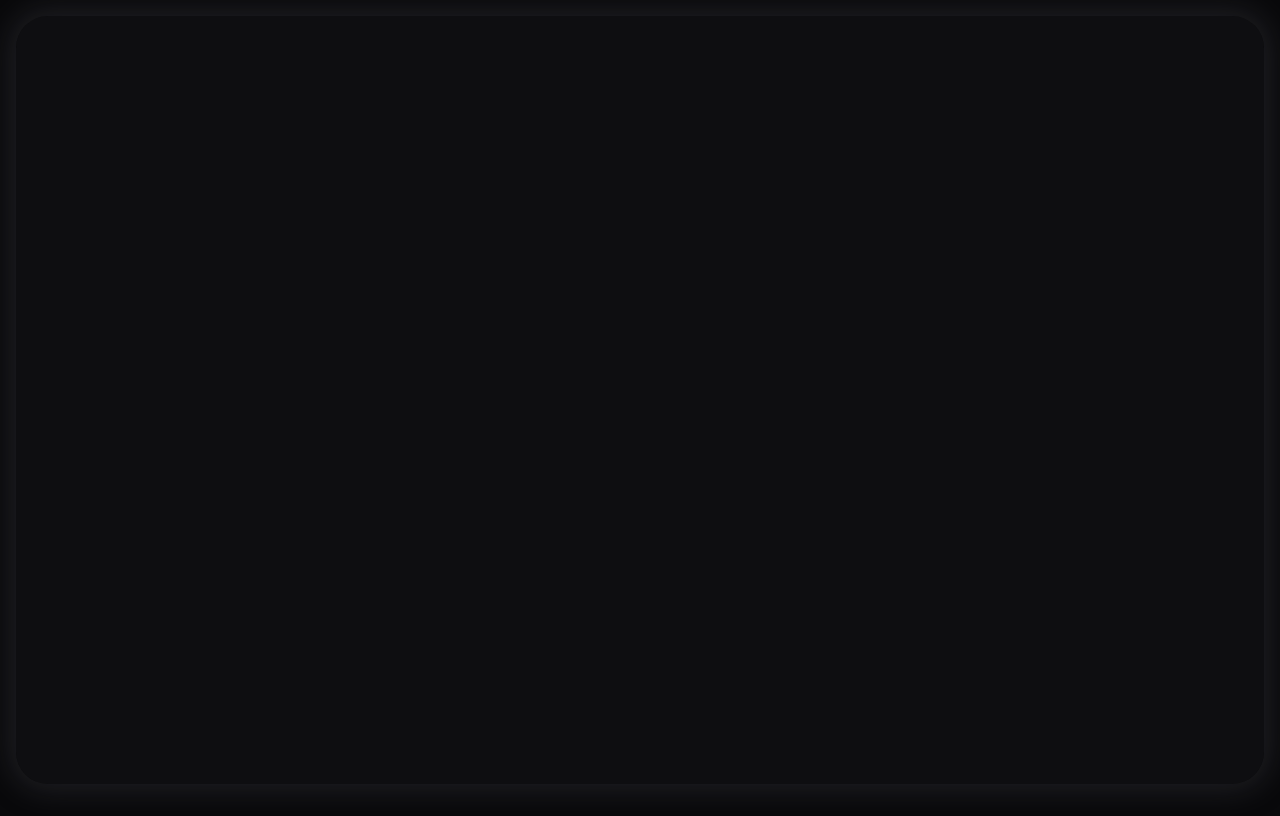
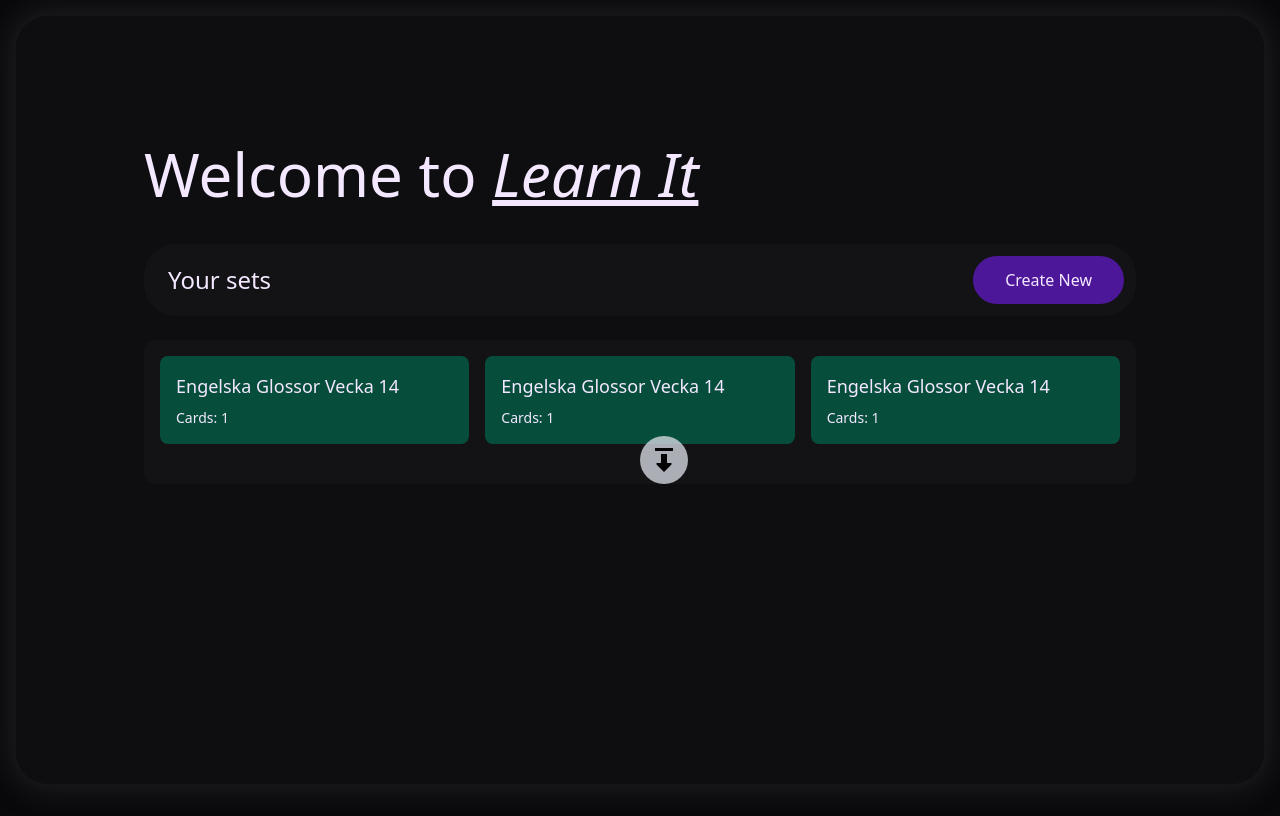
Before and after one commit to VpgMackan/learn-it, a Next.js app: page / in a window 1280 px wide. Built offline with nearby package versions, Linux system fonts and the light colour scheme.

Commit message:
Refactor Home component to manage sets data with localStorage, enhance layout, and add down arrow SVG

```diff
--- a/src/app/card/page.tsx
+++ /dev/null
@@ -1,7 +0,0 @@
-export default function Card() {
-  return (
-    <div className="">
-      <h1>Test 2</h1>
-    </div>
-  );
-}
--- a/src/app/layout.tsx
+++ b/src/app/layout.tsx
@@ -25,10 +25,10 @@ export default function RootLayout({
   return (
     <html lang="en">
       <body
-        className={`${geistSans.variable} ${geistMono.variable} antialiased bg-zinc-950 min-h-screen overflow-y-hidden text-purple-100`}
+        className={`${geistSans.variable} ${geistMono.variable} antialiased bg-zinc-950 min-h-screen text-purple-100 overflow-y-hidden`}
       >
         <div className="m-4 flex flex-col h-[calc(100vh-2rem)]">
-          <div className="bg-zinc-900/40 w-full p-8 rounded-4xl flex-grow shadow-[0px_0px_30px_6px] shadow-zinc-700/40">
+          <div className="bg-zinc-900/40 w-full p-32 rounded-4xl flex-grow shadow-[0px_0px_30px_6px] shadow-zinc-700/40">
             {children}
           </div>
         </div>
--- a/src/app/page.tsx
+++ b/src/app/page.tsx
@@ -1,10 +1,12 @@
 "use client";
 
-import { useEffect } from "react";
+import { useEffect, useState, useRef } from "react";
 import { Sets } from "@/types/types";
+import { v4 } from "uuid";
+import Image from "next/image";
 
-const mockdata: Sets[] = [
-  {
+const set = () => {
+  return {
     name: "Engelska Glossor Vecka 14",
     cards: [
       {
@@ -14,15 +16,105 @@ const mockdata: Sets[] = [
         id: "253ea86d-a086-4106-af6e-fe57cc889c0a",
       },
     ],
-    color: "#2b8d8d",
-    id: "c0914c03-94d9-4bae-ad6a-4cae74a32103",
-  },
-];
+    color: "#064e3b",
+    id: v4(),
+  };
+};
+
+const mockdata: Sets[] = [set(), set(), set()];
 
 export default function Home() {
+  const [setsData, setSetsData] = useState<Sets[] | null>(null);
+  const [isLoading, setIsLoading] = useState<boolean>(true);
+  const [showArrow, setShowArrow] = useState<boolean>(true);
+  const scrollContainerRef = useRef<HTMLDivElement>(null);
+
   useEffect(() => {
-    window.localStorage.setItem("sets", JSON.stringify(mockdata));
+    const storedData = localStorage.getItem("sets");
+
+    if (storedData) {
+      setSetsData(JSON.parse(storedData));
+    } else {
+      setSetsData(mockdata);
+    }
+
+    setIsLoading(false);
   }, []);
 
-  return <div className=""></div>;
+  return (
+    <div className="">
+      {isLoading ? (
+        <h1>Loading</h1>
+      ) : (
+        <div>
+          <div className=" pb-10">
+            <span className="text-6xl">
+              Welcome to <span className="italic underline">Learn It</span>
+            </span>
+          </div>
+          <div>
+            <div className="bg-zinc-900/50 flex justify-between items-center rounded-4xl p-3">
+              <span className="ml-3 text-2xl">Your sets</span>
+              <button
+                className="bg-violet-900 rounded-4xl p-3 pl-8 pr-8"
+                onClick={() => alert("Hello")}
+              >
+                Create New
+              </button>
+            </div>
+
+            <div className="relative bg-zinc-900/50 mt-6 rounded-xl">
+              <div
+                ref={scrollContainerRef}
+                className="grid grid-cols-1 sm:grid-cols-2 md:grid-cols-3 gap-4 overflow-y-auto p-4 max-h-[60vh] pb-10"
+                onScroll={() => {
+                  if (scrollContainerRef.current) {
+                    const { scrollTop, scrollHeight, clientHeight } =
+                      scrollContainerRef.current;
+                    const isNearBottom =
+                      scrollTop + clientHeight >= scrollHeight - 40;
+                    setShowArrow(!isNearBottom);
+                  }
+                }}
+              >
+                {setsData?.length === 0 ? (
+                  <div className="text-center py-10 text-gray-400 col-span-full">
+                    <p>No sets yet. Create your first set to get started!</p>
+                  </div>
+                ) : (
+                  setsData?.map((set) => (
+                    <div
+                      key={set.id}
+                      style={{ background: set.color }}
+                      className="p-4 rounded-lg hover:shadow-lg transition-shadow cursor-pointer"
+                    >
+                      <div className="flex flex-col">
+                        <span className="text-lg mb-2">{set.name}</span>
+                        <span className="text-sm">
+                          Cards: {set.cards.length}
+                        </span>
+                      </div>
+                    </div>
+                  ))
+                )}
+              </div>
+
+              {showArrow ? (
+                <div className="bg-gray-300 rounded-4xl p-3 max-w-fit max-h-fit opacity-80 absolute bottom-0 left-1/2">
+                  <Image
+                    src="/down-arrow.svg"
+                    alt="Down arrow"
+                    width={24}
+                    height={24}
+                  />
+                </div>
+              ) : (
+                <></>
+              )}
+            </div>
+          </div>
+        </div>
+      )}
+    </div>
+  );
 }
```
Also changed, not shown: public/down-arrow.svg (added).
